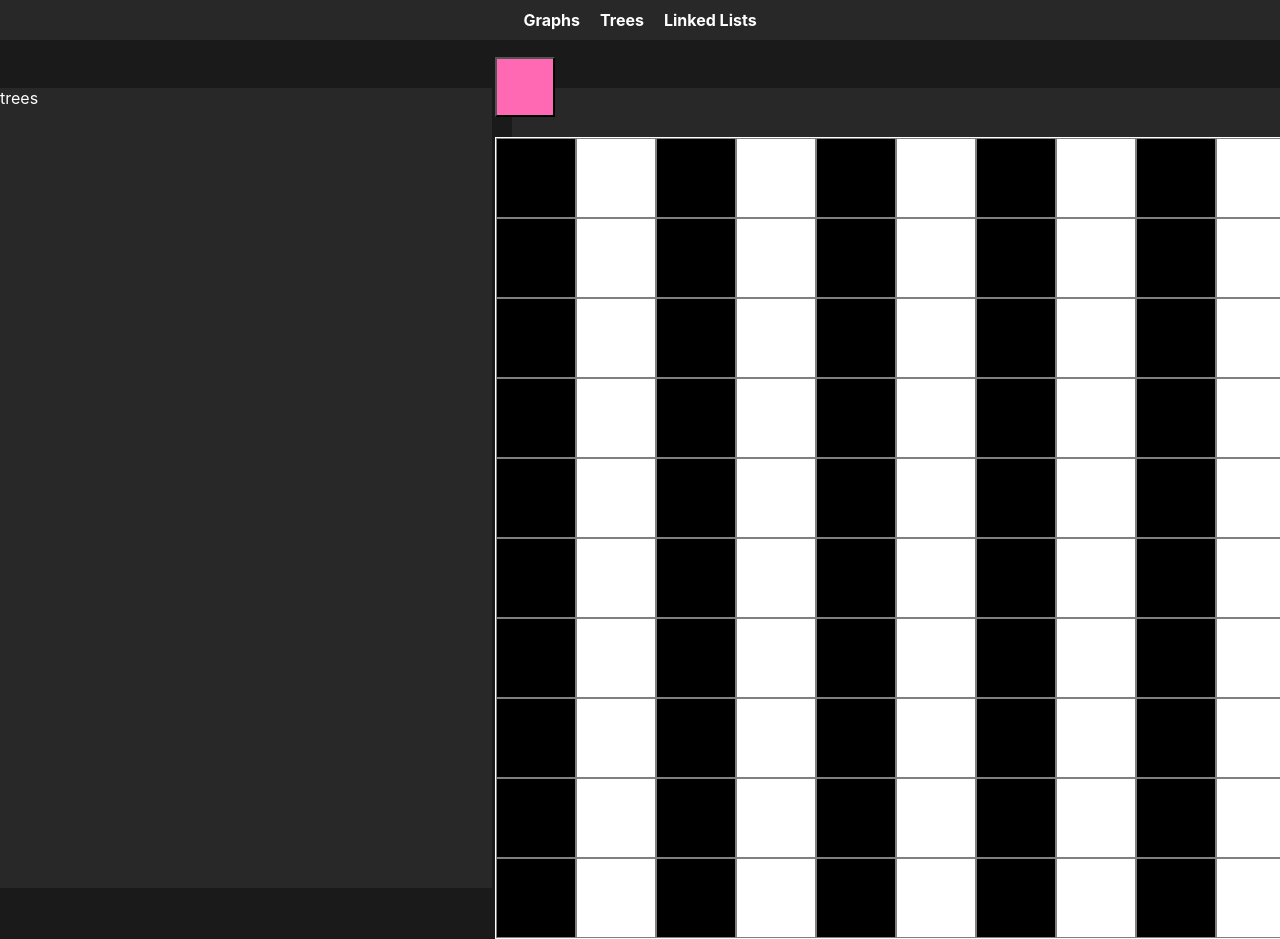
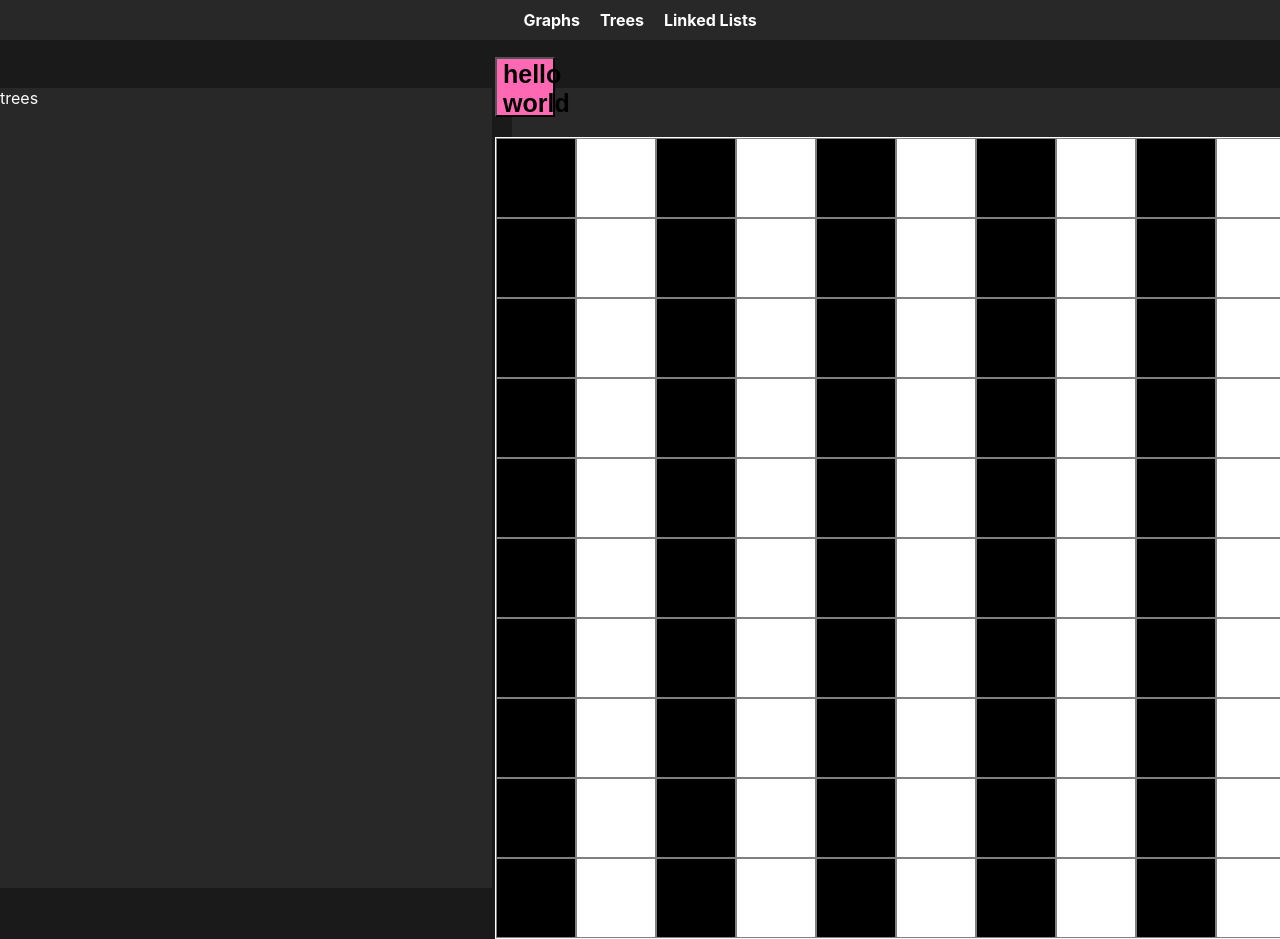
Before and after one commit to mfong4151/Pathfinding-Visualizer, a React (Create React App) app: page /trees in a window 1280 px wide. Built offline with nearby package versions, Linux system fonts and the light colour scheme.

Commit message:
Finished on drag on

```diff
--- a/src/components/generalComponents/DSACanvas/CanvasItem.tsx
+++ b/src/components/generalComponents/DSACanvas/CanvasItem.tsx
@@ -3,11 +3,13 @@ import CanvasNode from './CanvasNode';
 import { Props } from '../interface/CanvasGridItemProps';
 import {useDrop} from 'react-dnd'
 import { ItemTypes } from './utils/dragDropConstraints';
+import { hoverOverStyles } from './utils/conditionalStyles';
 
 const CanvasItem: React.FC<Props> = ({i, hasNode, canvasItemDim }) => {
   const gridItemWidth = canvasItemDim.width;
   const gridItemHeight = canvasItemDim.height;
   const [canvasItemContent, setCanvasItemContent] = useState<boolean>(hasNode)
+
 
   const [{isOver}, drop] = useDrop(
   ()=> ({
@@ -25,8 +27,11 @@ const CanvasItem: React.FC<Props> = ({i, hasNode, canvasItemDim }) => {
   const bw = i % 2  === 0 ? 'black' : 'white'
 
   return (
-    <div className='canvas-item' style={{width: gridItemWidth - 2, height: gridItemHeight -2, backgroundColor: bw}}>
-        {canvasItemContent}
+    <div className='canvas-item'
+    ref={drop}
+      style={ isOver ? hoverOverStyles() : {width: gridItemWidth - 2, height: gridItemHeight -2, backgroundColor: bw}}
+      >
+        {canvasItemContent && <CanvasNode/>}
     </div>
   )
 }
--- a/src/components/generalComponents/DSACanvas/CanvasNode.tsx
+++ b/src/components/generalComponents/DSACanvas/CanvasNode.tsx
@@ -1,11 +1,16 @@
-import React from 'react'
+import React, {useState} from 'react'
 import { ItemTypes } from './utils/dragDropConstraints';
 import { useDrag } from 'react-dnd';
 
 
+// export function moveKnight(toX, toY) {
+//   knightPosition = [toX, toY]
+//   emitChange()
+// }
 
 const CanvasNode: React.FC = () => {
 
+  const [nodeValue, setNodeValue] = useState<string>('hello world')
   const [{isDragging}, drag] = useDrag(()=>({
     type: ItemTypes.CANVAS_NODE,
     collect: (monitor) =>({
@@ -25,7 +30,7 @@ const CanvasNode: React.FC = () => {
           cursor: 'move',
         }}
       >
-        {}
+        {nodeValue}
       </button>
   )
 }
--- a/src/components/generalComponents/DSACanvas/DSACanvas.tsx
+++ b/src/components/generalComponents/DSACanvas/DSACanvas.tsx
@@ -27,7 +27,7 @@ const DSACanvas: React.FC = () => {
 
       <DndProvider backend={HTML5Backend}>
          <div id='canvas-toolbar' className="udc-left">
-          <CanvasNode nodeValue= {'hello'}/>
+          <CanvasNode/>
 
          </div>
 
--- /dev/null
+++ b/src/components/generalComponents/DSACanvas/utils/conditionalStyles.tsx
@@ -0,0 +1,5 @@
+export const hoverOverStyles = () => (
+    {
+        backgroundColor: 'yellow'
+    }
+)
```
